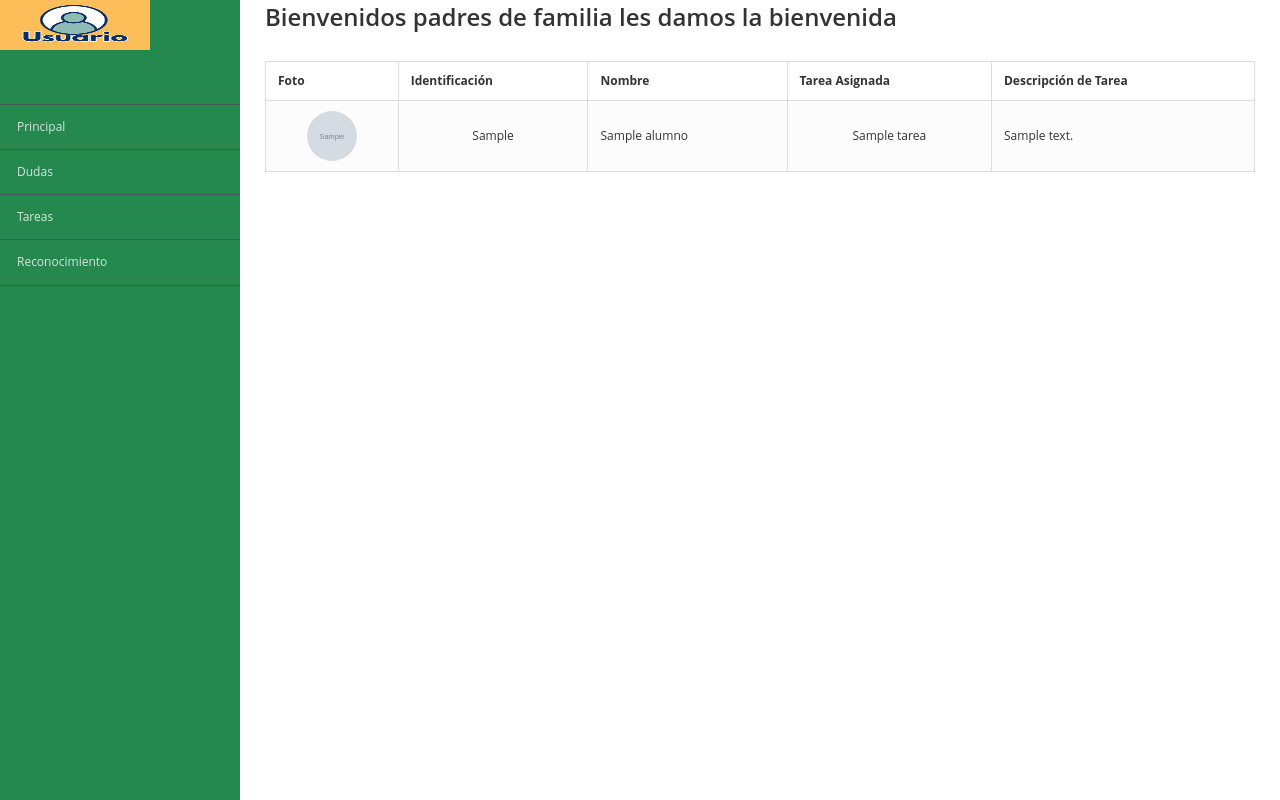
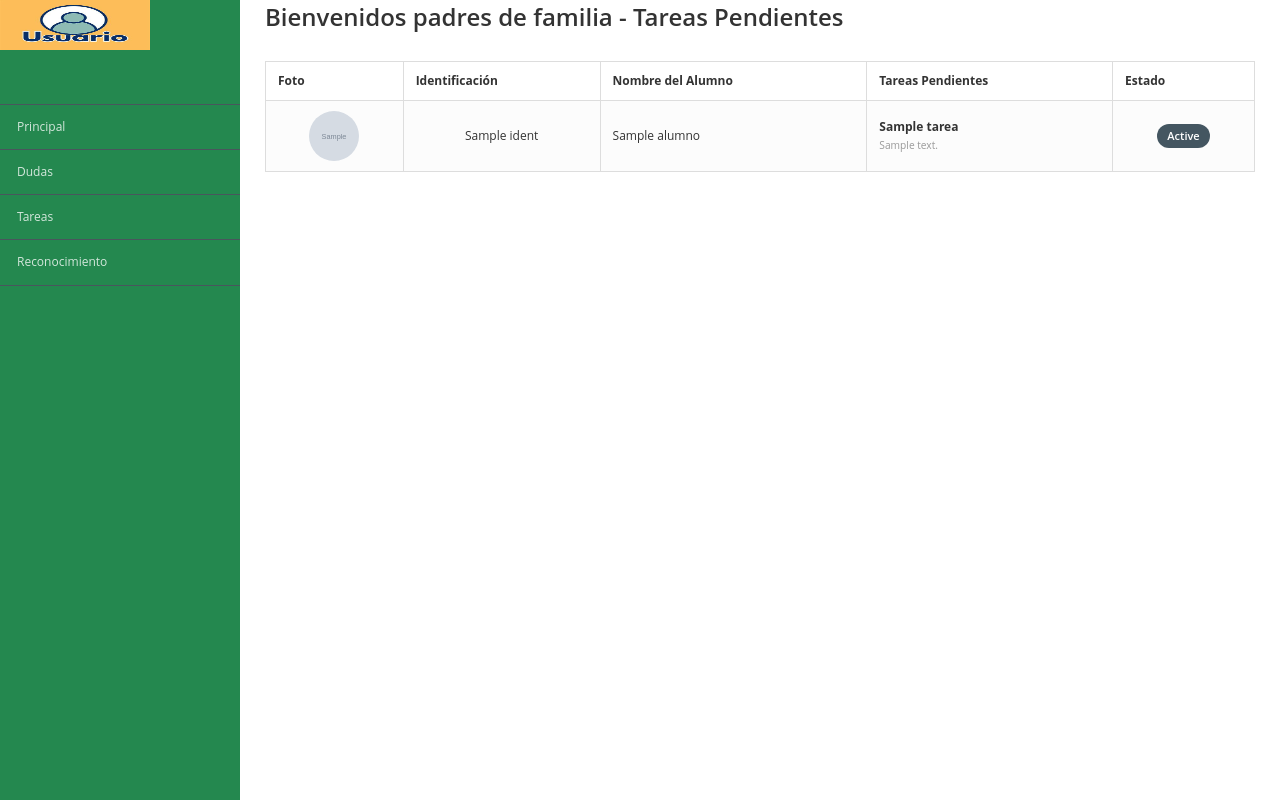
Before and after one commit to LuisMox-ctr/JardinDeNinos1, a Django app: template registros/templates/registros/principal.html in a window 1280 px wide. Run offline with Django 5.2, Linux system fonts and the light colour scheme; tables that the repository leaves empty hold one stand-in row (values such as "Sample post"); the template is opened without the code that fills it: values that come from a table or form of the project are taken from there, most other values are stand-ins (such as "Sample title", 1, 10 or a date in 2020); grey boxes marked "Sample" are stand-in pictures; some libraries are stand-ins or nearby versions.

Commit message:
se modifico el modelos registros de "registros/views" se agrego modelo uno a muchos para las tareas asignadas a un solo alumno al igual se modifico principal para adaptarlo a las tareas asignadas

```diff
--- a/registros/models.py
+++ b/registros/models.py
@@ -43,3 +43,25 @@ class Maestros(models.Model):
 
     def __str__(self):
         return self.nombre
+
+
+class AlumnoTarea(models.Model):
+    ESTADOS = [
+        ('pendiente', 'Pendiente'),
+        ('terminada', 'Terminada'),
+    ]
+
+    alumno = models.ForeignKey(Alumnos, on_delete=models.CASCADE, verbose_name="Alumno")
+    tarea = models.ForeignKey(Tareas, on_delete=models.CASCADE, verbose_name="Tarea")
+    estado = models.CharField(max_length=10, choices=ESTADOS, default='pendiente', verbose_name="Estado")
+    fecha_asignada = models.DateTimeField(auto_now_add=True, verbose_name="Fecha Asignada")
+    fecha_terminada = models.DateTimeField(null=True, blank=True, verbose_name="Fecha Terminada")
+
+    class Meta:
+        verbose_name = "Asignación de Tarea"
+        verbose_name_plural = "Asignaciones de Tareas"
+        unique_together = ['alumno', 'tarea']  # Un alumno no puede tener la misma tarea dos veces
+        ordering = ["-fecha_asignada"]
+
+    def __str__(self):
+        return f"{self.alumno.nombre} - {self.tarea.nombre} ({self.estado})"
--- a/registros/templates/registros/principal.html
+++ b/registros/templates/registros/principal.html
@@ -5,7 +5,7 @@
 
 {% block contenido %}
 <div class="page-content">
-    <h1>Bienvenidos padres de familia les damos la bienvenida</h1>
+    <h1>Bienvenidos padres de familia - Tareas Pendientes</h1>
     <div>
         <img src="#" alt="">
     </div>
@@ -15,37 +15,45 @@
                 <tr>
                     <th>Foto</th>
                     <th>Identificación</th>
-                    <th>Nombre</th>
-                    <th>Tarea Asignada</th>
-                    <th>Descripción de Tarea</th>
+                    <th>Nombre del Alumno</th>
+                    <th>Tareas Pendientes</th>
+                    <th>Estado</th>
                 </tr>
             </thead>
             <tbody>
-                {% for alumno in alumnos %}
+                {% for alumno_id, data in alumnos_con_tareas.items %}
+                {% with alumno=data.alumno tareas=data.tareas_pendientes %}
                 <tr>
-                    <td class="text-center">
+                    <td class="text-center" rowspan="{{ tareas|length }}">
                         {% if alumno.foto %}
                             <img src="{{ alumno.foto.url }}" alt="{{ alumno.nombre }}" class="img-media" style="width: 50px; height: 50px; border-radius: 50%;">
                         {% else %}
                             <span class="text-muted">Sin foto</span>
                         {% endif %}
                     </td>
-                    <td class="text-center">{{ alumno.ident }}</td>
-                    <td class="muted">{{ alumno.nombre }}</td>
-                    <td class="text-center">
-                        {% if alumno.tarea %}
-                            {{ alumno.tarea.nombre }}
-                        {% else %}
-                            <span class="text-muted">Sin tarea asignada</span>
+                    <td class="text-center" rowspan="{{ tareas|length }}">{{ alumno.ident }}</td>
+                    <td class="muted" rowspan="{{ tareas|length }}">{{ alumno.nombre }}</td>
+
+                    {% for asignacion in tareas %}
+                        {% if not forloop.first %}
+                        <tr>
                         {% endif %}
-                    </td>
-                    <td>
-                        {% if alumno.tarea %}
-                            {{ alumno.tarea.descripcion }}
-                        {% else %}
-                            <span class="text-muted">-</span>
+                            <td>
+                                <strong>{{ asignacion.tarea.nombre }}</strong><br>
+                                <small class="text-muted">{{ asignacion.tarea.descripcion }}</small>
+                            </td>
+                            <td class="text-center">
+                                <span class="badge badge-warning">{{ asignacion.estado|capfirst }}</span>
+                            </td>
+                        {% if not forloop.first %}
+                        </tr>
                         {% endif %}
-                    </td>
+                    {% endfor %}
+                </tr>
+                {% endwith %}
+                {% empty %}
+                <tr>
+                    <td colspan="5" class="text-center">No hay tareas pendientes</td>
                 </tr>
                 {% endfor %}
             </tbody>
```
Also changed, not shown: registros/admin.py (+10 -1 lines), registros/views.py (+14 -5 lines), registros/migrations/0005_alumnotarea.py (added).
